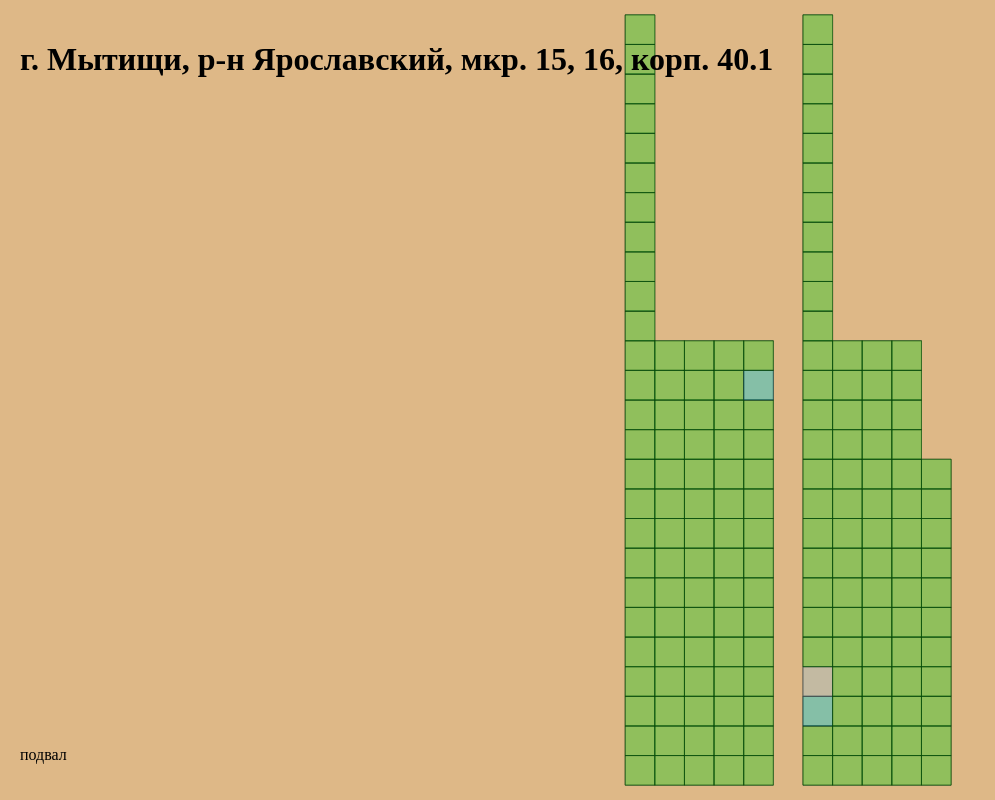
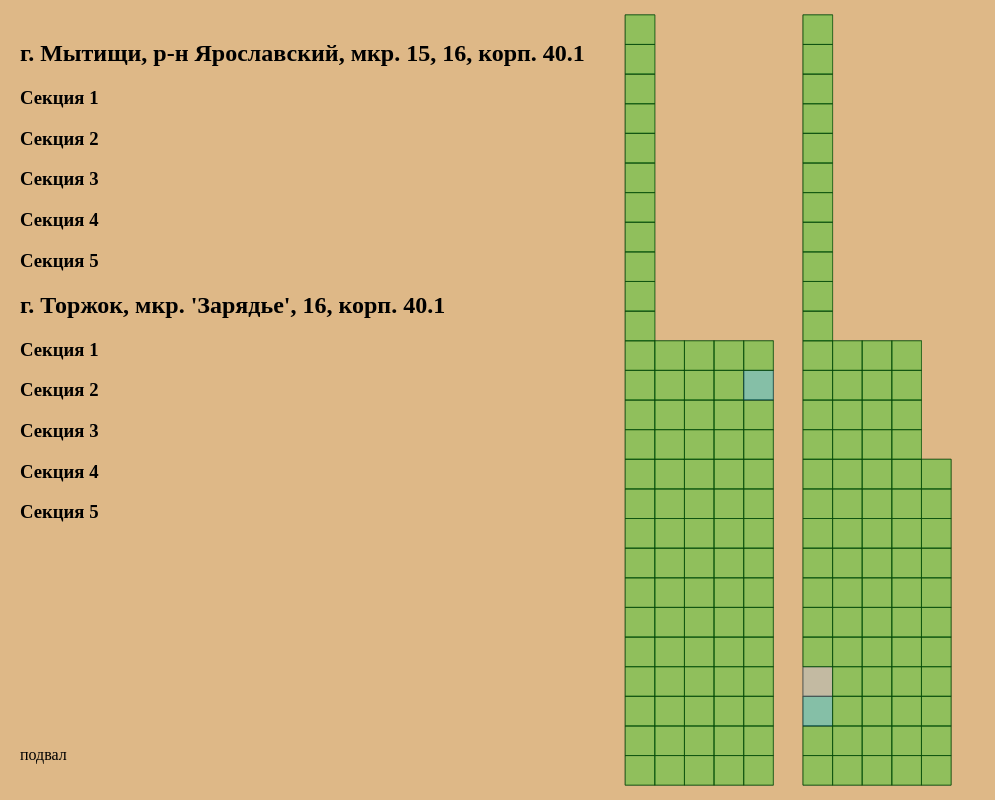
Before and after one commit to r72cccp/constructionReadinessRenderer, a website built with webpack: page dist/index.html in a window 1280 px wide. Shown: the whole page, without its empty margins (0-995 px from the left). Built offline with nearby package versions, Linux system fonts and the light colour scheme.

Commit message:
Добавил вывод инфы о зданиях в левый блок

```diff
--- a/ts/sceneRenderer.ts
+++ b/ts/sceneRenderer.ts
@@ -119,7 +119,7 @@ export const sceneInit = () => {
   let maximumHeight = 0;
   constructionReadinessData.forEach((complexOfBuildings) => {
     const sections = complexOfBuildings['СтруктураСекций'];
-    sections.forEach((section, sectionIndex) => {
+    sections.forEach((section) => {
       const floors = section['СтруктураЭтажей'];
       if (floors && floors.length && floors.length > maximumHeight) maximumHeight = floors.length;
     });
@@ -131,16 +131,18 @@ export const sceneInit = () => {
   const baseX = canvasWidth / 2;
   const baseZ = -canvasHeight + cubeEdgeLength;
   let complexOfBuildingsLength = 0;
+  let complexTitleBlockContent = '';
 
-  constructionReadinessData.forEach((complexOfBuildings, complexIndex) => {
+  constructionReadinessData.forEach((complexOfBuildings) => {
     // Устанавливаем тайтл и футер
-    domUtils.insertHtmlToElementById('title', complexOfBuildings['Проект']);
+    complexTitleBlockContent += `<h2>${complexOfBuildings['Проект']}</h2>`
     domUtils.insertHtmlToElementById('footer', 'подвал');
     const sections = complexOfBuildings['СтруктураСекций'];
 
     sections.forEach((section, sectionIndex) => {
       const floors = section['СтруктураЭтажей'];
       const sectionName = section['Секция'];
+      complexTitleBlockContent += `<h3>${sectionName}</h3>`;
 
       floors.forEach((sectionFloor, sectionFloorIndex) => {
         const xReal = sectionIndex * cubeEdgeLength + complexOfBuildingsLength;
@@ -159,6 +161,7 @@ export const sceneInit = () => {
 
     complexOfBuildingsLength += (sections.length + 1) * cubeEdgeLength;
   });
+  domUtils.insertHtmlToElementById('title', complexTitleBlockContent);
   const horizontalCenter = (cameraPositionParams.maxX - cameraPositionParams.minX) / 2;
   const verticalCenter = cameraPositionParams.minZ;
   const sceneCenter = rendererUtils.createVertex(baseX + horizontalCenter, 0, baseZ);
```
Also changed, not shown: dist/bundle.js, dist/css/scene.css, dist/index.html, dist/template.html.
